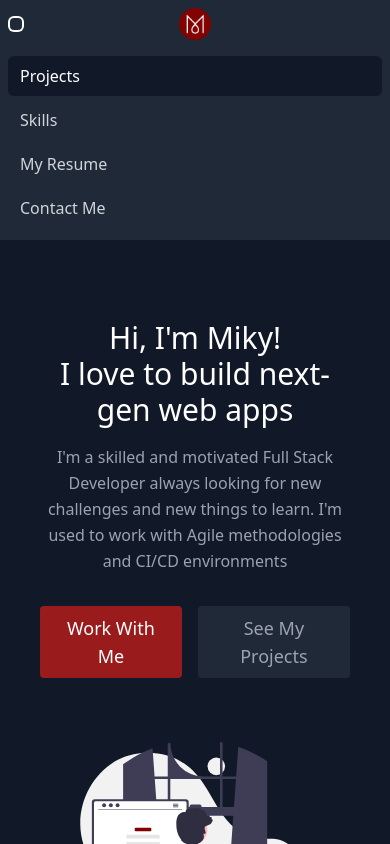
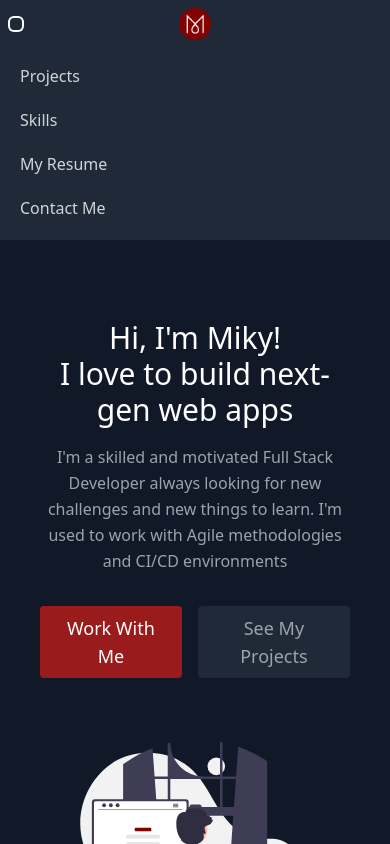
Before and after one commit to zerok1986/my-portfolio, a React (Create React App) app: page / in a window 390 px wide. Both pictures are taken after a click on the button "Open main menu". Shown: the top 844 px of the page. Built offline with nearby package versions, Linux system fonts and the light colour scheme.

Commit message:
Change in mobile-menu hovers

```diff
--- a/src/components/Navbar.js
+++ b/src/components/Navbar.js
@@ -116,7 +116,7 @@ const Navbar = () => {
             <div className="px-2 pt-2 pb-3 space-y-1">
               <a
                 href="#projects"
-                className="bg-gray-900 text-white block px-3 py-2 rounded-md text-base font-medium"
+                className="text-gray-300 hover:bg-red-900 hover:text-white block px-3 py-2 rounded-md text-base font-medium"
                 aria-current="page"
               >
                 Projects
@@ -124,7 +124,7 @@ const Navbar = () => {
 
               <a
                 href="#skills"
-                className="text-gray-300 hover:bg-gray-700 hover:text-white block px-3 py-2 rounded-md text-base font-medium"
+                className="text-gray-300 hover:bg-red-900 hover:text-white block px-3 py-2 rounded-md text-base font-medium"
               >
                 Skills
               </a>
@@ -132,7 +132,7 @@ const Navbar = () => {
               <a
                 target="_blank"
                 href="https://zerok1986.github.io/my-resume-html-css/"
-                className="text-gray-300 hover:bg-gray-700 hover:text-white block px-3 py-2 rounded-md text-base font-medium"
+                className="text-gray-300 hover:bg-red-900 hover:text-white block px-3 py-2 rounded-md text-base font-medium"
                 rel="noopener noreferrer"
               >
                 My Resume
@@ -140,7 +140,7 @@ const Navbar = () => {
 
               <a
                 href="#contact"
-                className="text-gray-300 hover:bg-gray-700 hover:text-white block px-3 py-2 rounded-md text-base font-medium"
+                className="text-gray-300 hover:bg-red-900 hover:text-white block px-3 py-2 rounded-md text-base font-medium"
               >
                 Contact Me
               </a>
```
